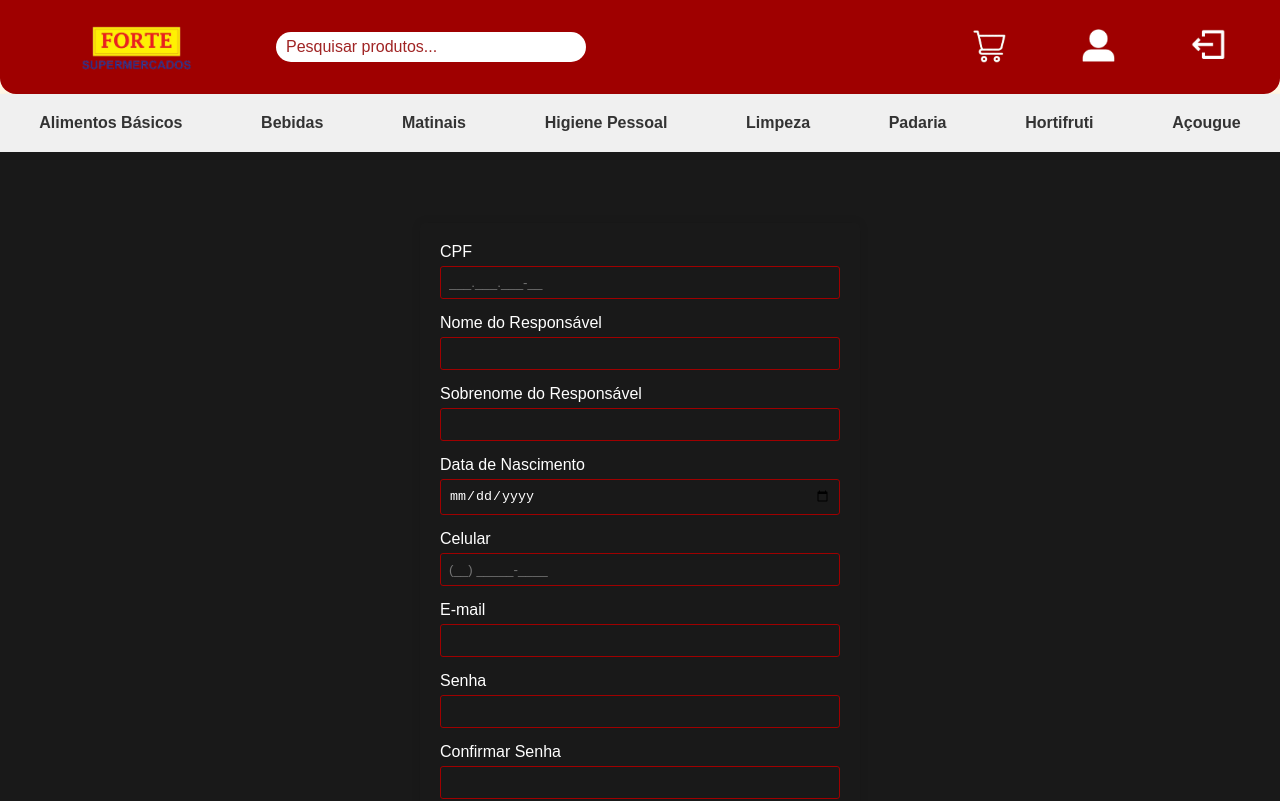
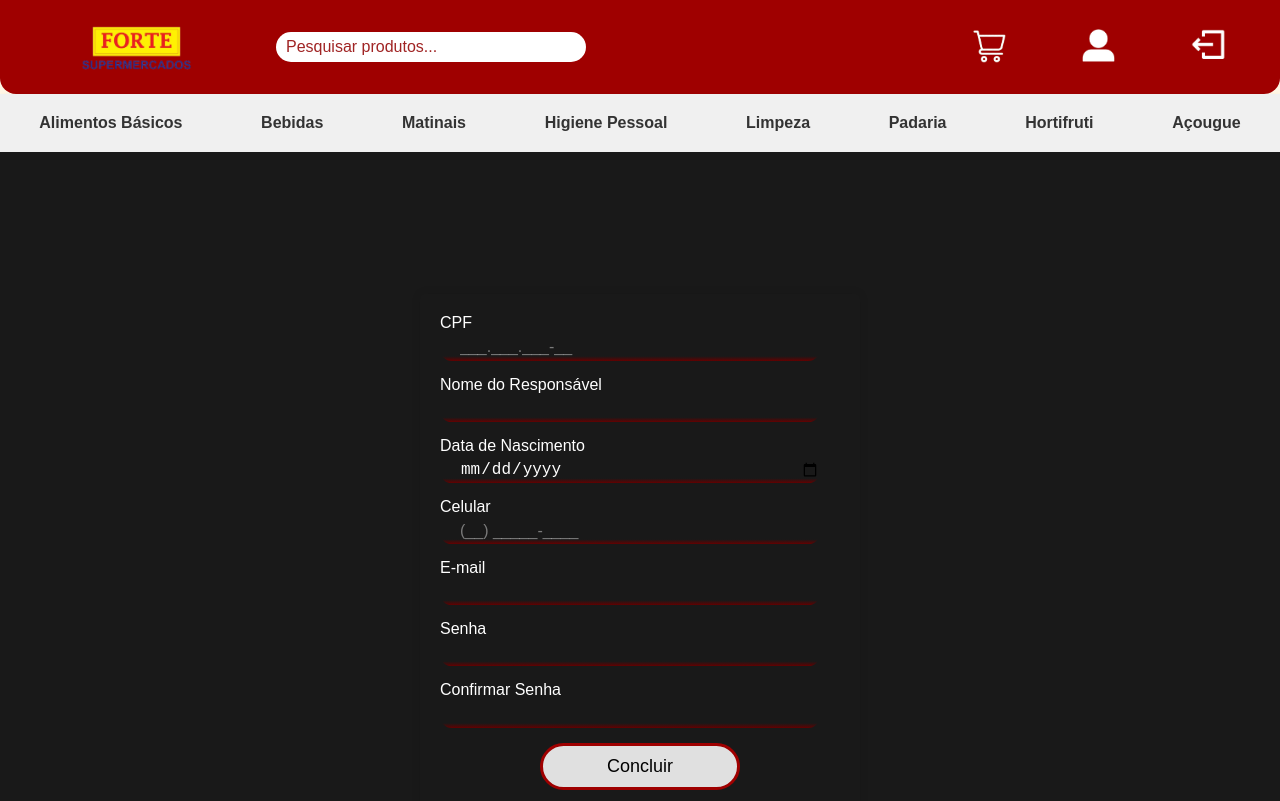
Before and after one commit to Cesar-Zanellato/SAFrontEndQuartoSemestre, a React (Vite) app in the folder fortesupermercados/: page /register in a window 1280 px wide. Shown: the top 801 px of the page. Built offline with nearby package versions, Linux system fonts and the light colour scheme.

Commit message:
Atualizando os Troço

```diff
--- a/fortesupermercados/src/screens/Register/Register.css
+++ b/fortesupermercados/src/screens/Register/Register.css
@@ -26,14 +26,30 @@
   }
 
   .form-input {
-    width: 100%;
-    padding: 8px;
-    border: 1px solid #9F0000;
-    border-radius: 3px;
-    box-sizing: border-box;
-    background-color: #191919;
-    color: #fff;
+    font-size: 16px;
+    -webkit-appearance: none;  /* Remove o estilo padrão no Safari e Chrome */
+    -moz-appearance: none;     /* Remove o estilo padrão no Firefox */
+    appearance: none;          /* Remove o estilo padrão nos navegadores compatíveis */
+    border: none;              /* Remove a borda */
+    padding: 0;                /* Remove o padding */
+    margin: 0;                 /* Remove a margem */
+    background: none;          /* Remove a cor de fundo */
+    box-shadow: none;          /* Remove as sombras */
+    outline: none;
+    height: 20px;
+    width: 90%;
+    border-radius: 15px;
+    background: linear-gradient( #191919 80%, #640000);
+    padding-left:5%;
+    padding-bottom: 0.8%;
+    color: #ffffff;
+
+
   }
+
+  .form-input::placeholder{
+    color: #ffffff6c;
+    }
 
   .submit-button {
     background-color: #E0E0E0;
--- a/fortesupermercados/src/screens/Register/Register.jsx
+++ b/fortesupermercados/src/screens/Register/Register.jsx
@@ -64,10 +64,10 @@ const Register = () => {
           <label>Nome do Responsável</label>
           <input type="text" className="form-input" />
         </div>
-        <div className="form-group">
+        {/* <div className="form-group">
           <label>Sobrenome do Responsável</label>
           <input type="text" className="form-input" />
-        </div>
+        </div> */}
         <div className="form-group">
           <label>Data de Nascimento</label>
           <input type="date" className="form-input" />
```
